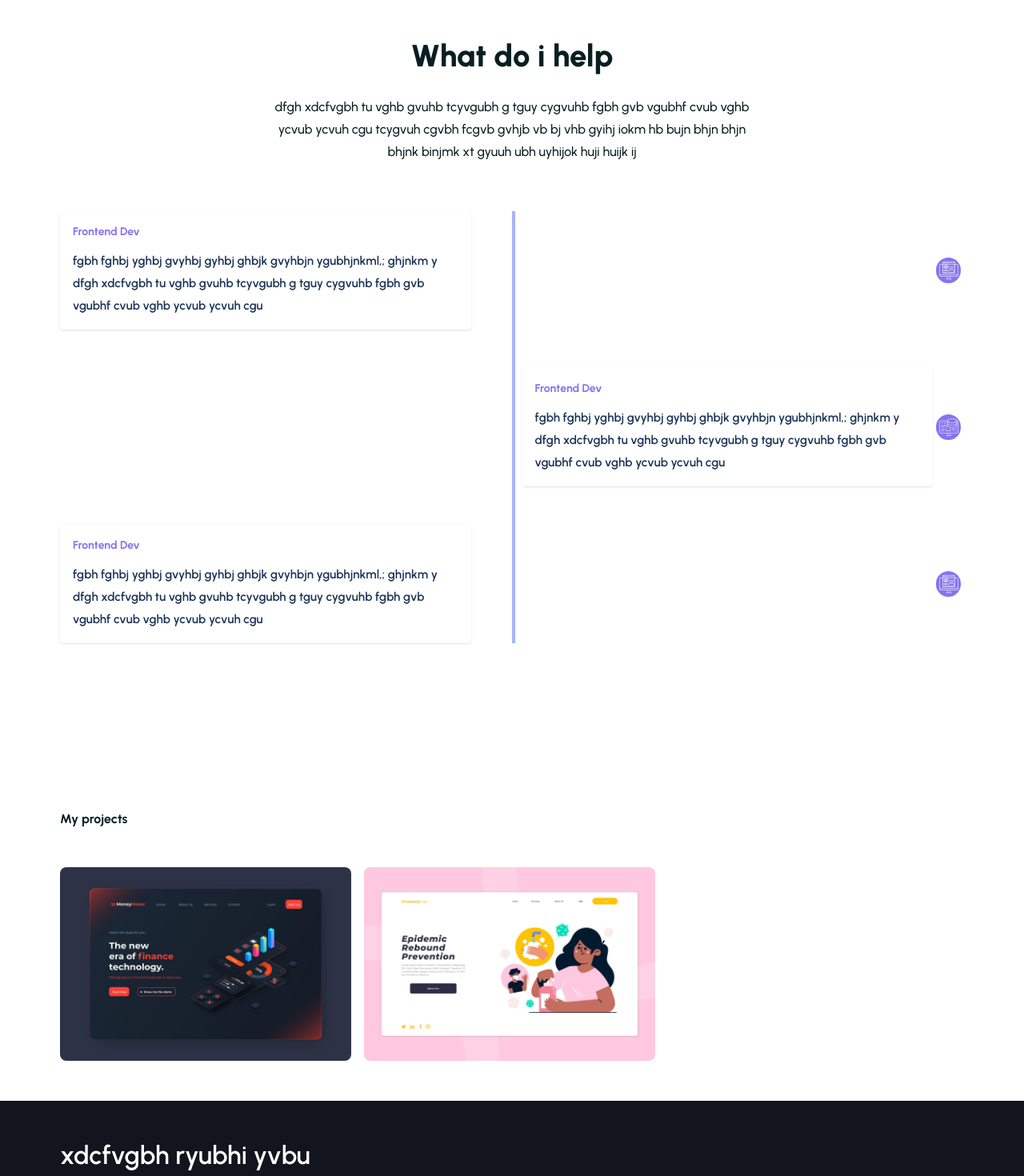
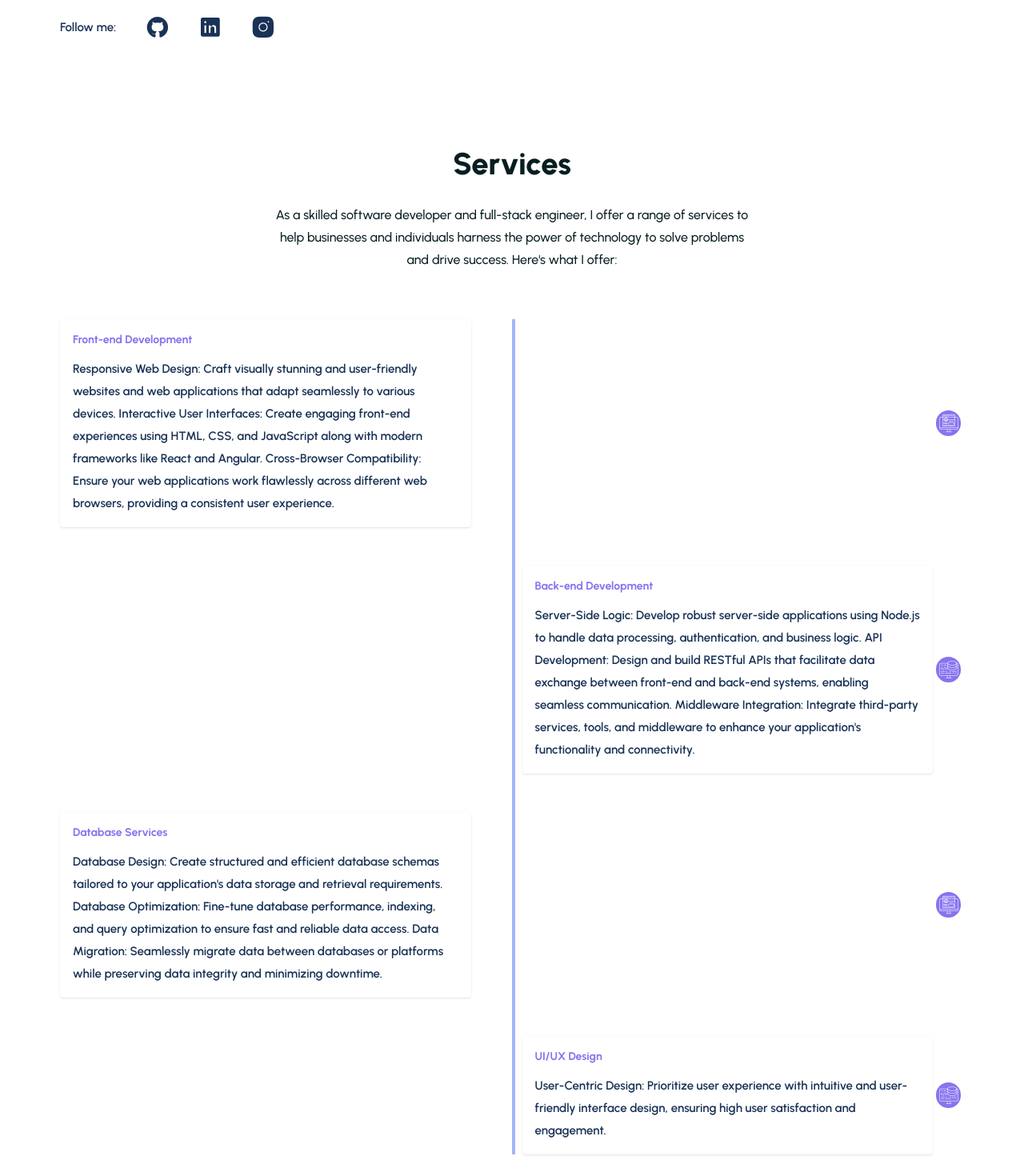
Before and after one commit to lelethuml/myPortfolio, a React (Create React App) app: page /Portfolio in a window 1280 px wide. Shown: the part 700-2170 px from the top of the page at 80% size. Built offline with nearby package versions, Linux system fonts and the light colour scheme.

Commit message:
content updated

```diff
--- a/src/components/Footer/Footer.jsx
+++ b/src/components/Footer/Footer.jsx
@@ -7,7 +7,7 @@ return <footer className='bg-[#12141e] pt-12' >
      <div className='container'>
         <div className='sm:flex items center justify-between md:gap-8'>
             <div className='w-full sm:w-1/2'>
-                <h2 className='text-[26px] leading-10 text-white font-[600] mb-5 md:text-[2rem]'>xdcfvgbh ryubhi yvbu</h2>
+                <h2 className='text-[26px] leading-10 text-white font-[600] mb-5 md:text-[2rem]'>Contacts:</h2>
                 <a href="Contact">
                             <button className='bg-primaryColor text-white font-[500] flex items-center gap-2 hover:bg-smallTextColor ease-in duration-300 py-2 px-3 rounded-[8px]'><i class = "ri-mail--line"></i> Hire me</button></a>
                             <a href = "Portfolio" class ="text-smallTextColor font-[600] text-[16px] border-b border-solid border-smallTextColor "
--- a/src/components/Header/Header.jsx
+++ b/src/components/Header/Header.jsx
@@ -1,7 +1,57 @@
-import react from 'react';
+import react ,{ useEffect, useRef } from "react";
+// import react {useRef, useEffect} from 'react';
+
 
 const Header = () =>{
-return <header className = "w-full h-[80px] leading-[80px] flex items-center">
+    const headerRef = useRef(null)
+
+    const steackyHeaderFunc = ()=>{
+        window.addEventListener('scroll', ()=>{
+            if(document.body.scrollTop > 80 || document.documentElement.scrollTop >80)
+            {
+                headerRef.current.classList.add('sticky_header')
+            }else
+            {
+                headerRef.current.classList.remove('sticky_header')
+            }
+        })
+    }
+
+    useEffect(()=>{
+        steackyHeaderFunc()
+
+        return window.removeEventListener('scroll', steackyHeaderFunc)
+    },[]);
+
+    const handleClick = (e) => {
+        e.preventDefault();
+
+        const targetAttr = e.target.getAttribute('href');
+
+        // Check if targetAttr exists and is not empty
+        if (targetAttr) {
+          // Remove the '#' symbol from targetAttr to get the selector
+          const selector = targetAttr.slice(1); // Remove the '#' symbol
+
+          // Find the target element using the selector
+          const targetElement = document.getElementById(selector); // Assuming you are using IDs as selectors
+
+          // Check if the target element exists
+          if (targetElement) {
+            const location = targetElement.offsetTop;
+
+            window.scrollTo({
+              top: location - 80,
+              left: 0,
+            });
+          } else {
+            console.error(`Element with ID '${selector}' not found.`);
+          }
+        }
+      };
+
+return <header ref= {headerRef}
+className = "w-full h-[80px] leading-[80px] flex items-center">
 
     <div className="container">
         <div className = "flex items-center justify-between">
@@ -22,16 +72,18 @@ return <header className = "w-full h-[80px] leading-[80px] flex items-center">
             <div className="menue">
                 <ul className="flex items-center gap-10">
                     <li>
-                        <a className="text-smallTextColor font-[600]" href = "About">About </a>
+                        {/* <a onClick = {handleClick} className="text-smallTextColor font-[600]" href = "About">About </a> */}
+                        <a onClick={handleClick} className="text-smallTextColor font-[600]" href="#about">About</a>
+
                     </li>
                     <li>
-                        <a className="text-smallTextColor font-[600]" href = "Services"> Services</a>
+                        <a onClick = {handleClick}  className="text-smallTextColor font-[600]" href = "services"> Services</a>
                     </li>
                     <li>
-                        <a className="text-smallTextColor font-[600]" href = "Portfolio">Portfolio </a>
+                        <a onClick = {handleClick}  className="text-smallTextColor font-[600]" href = "Portfolio">Portfolio </a>
                     </li>
                     <li>
-                        <a className="text-smallTextColor font-[600]" href = "Contact"> Contact</a>
+                        <a onClick = {handleClick}  className="text-smallTextColor font-[600]" href = "Contact"> Contact</a>
                     </li>
 
 
--- a/src/components/UI/Hero.jsx
+++ b/src/components/UI/Hero.jsx
@@ -18,7 +18,7 @@ return (
                     data-aos-duration = '1500'
                     className='text-headingColor font-[800] text-[1.8rem] sm:text-[40px] leading-[35px] sm:leading-[46px] mt-5'>I am Lelethu Mlinjana<br />Software developer
                     </h1>
-                    <div data-aos = "fade-up"
+                    {/* <div data-aos = "fade-up"
                     data-aos-duration = '1800' data-aos-delay= "200"
                     className='flex items-center gap-6 mt-7'
                     >
@@ -28,7 +28,7 @@ return (
                             >
                                 See portfolio
                             </a>
-                    </div>
+                    </div> */}
                     <p
                        data-aos = "fade-left"
                        data-aos-duration = '1500'
@@ -37,7 +37,12 @@ return (
                         <span>
                             <i class="ri-apps-2-line"></i>
                         </span>
-                        xdcfgvhbjknlm;,kjhg xtcyvbj fyubjnk cvgb fcvgbh
+                        -with a passion for tackling real-world challenges through code. With 1 year experience in the field and a strong foundation in communication networks, my journey into software development began in Digital Academy and has been marked by continuous learning and growth. I specialize in both front-end and back-end development, proficient in technologies like React, Angular and  Node.js. I'm dedicated to crafting clean and maintainable code, and I believe in the power of collaboration and open-source contributions. Beyond coding, you'll find me exercising which fuel my creativity and energy levels being high for when I am at work. I'm always eager to connect with fellow developers and collaborators to explore new opportunities and create meaningful solutions. Let's connect and innovate together!
+
+
+
+
+
                         </p>
                         <div className = "flex items-center gap-9 mt-14">
                             <span className='text-smallTextColor text-[15px] font-[600]'>
@@ -54,10 +59,10 @@ return (
                             </span>
                             <span>
                             <a
-                            href = "Facebook"
+                            href = "Linkedin"
                             className='text-smallTextColor text-[30px] font-[600]'
                             >
-                                <i class="ri-facebook-circle-fill"></i>
+                                <i class="ri-linkedin-box-fill"></i>
 
                             </a>
                             </span>
@@ -80,7 +85,7 @@ return (
                   {/* =========== hero img======== */}
                   <div className='basis-1/3 mt-10 sm:mt-0'>
                     <figure className='flex items-center justify-center '>
-                        <img src={profileImg} alt = ""/>
+                        <img src={profileImg} alt = "" style={{ borderRadius: '25%' }} />
 
                     </figure>
 
--- a/src/components/UI/Portfolio.jsx
+++ b/src/components/UI/Portfolio.jsx
@@ -18,7 +18,7 @@ return <section id= "portfolio">
                 data ?.map((Portfolio,index)=>(
                     <div className='group max-w-full sm:w-[48.5%] md:w-[31.8] lg:w-[32.2%] relative z-[1]'>
                         <figure>
-                            <img className='rounded-[8px]' src ={Portfolio.imgUrl } alt=" " />
+                            {/* <img className='rounded-[8px]' src ={Portfolio.imgUrl } alt=" " /> */}
                         </figure>
 
                     </div>
--- a/src/components/UI/Services.jsx
+++ b/src/components/UI/Services.jsx
@@ -8,9 +8,9 @@ return (
         <div className='container lg:pt-5'>
             <div className='text-center'>
                 <h2 className='text-headingColor font-[800] text-[2.4rem] mb-5'>
-                    What do i help
+                    Services
                     </h2>
-                    <p className='lg:max-w-[600px] lg:mx-auto text-headingColor font-[500] text-[16px] leading-7'> dfgh xdcfvgbh tu vghb gvuhb tcyvgubh g tguy cygvuhb fgbh gvb vgubhf cvub vghb ycvub ycvuh cgu tcygvuh cgvbh fcgvb gvhjb vb bj vhb gyihj iokm hb bujn bhjn bhjn bhjnk binjmk xt gyuuh ubh uyhijok huji huijk ij
+                    <p className='lg:max-w-[600px] lg:mx-auto text-headingColor font-[500] text-[16px] leading-7'> As a skilled software developer and full-stack engineer, I offer a range of services to help businesses and individuals harness the power of technology to solve problems and drive success. Here's what I offer:
                     </p>
 
             </div>
@@ -30,10 +30,13 @@ return (
                                         data-aos = 'fade-right'
                                         data-aos-duration = '1200'
                                         className='bg-white p-4 rounded shadow group hover:bg-primaryColor cursor-pointer ease-in duration-150'>
-                                            <h3 className='text-primaryColor font-[700] mb-3 group-hover:text-white group-hover:font-[600]text-xl '>Frontend Dev</h3>
+                                            <h3 className='text-primaryColor font-[700] mb-3 group-hover:text-white group-hover:font-[600]text-xl '>Front-end Development</h3>
                                             <p className='text-[15px] text-smallTextColor group-hover:text-white group-hover:font-[500] leading-7'>
-                                                fgbh fghbj yghbj gvyhbj gyhbj ghbjk gvyhbjn ygubhjnkml,; ghjnkm y dfgh xdcfvgbh tu vghb gvuhb tcyvgubh g
-                                                 tguy cygvuhb fgbh gvb vgubhf cvub vghb ycvub ycvuh cgu
+                                            Responsive Web Design: Craft visually stunning and user-friendly websites and web applications that adapt seamlessly to various devices.
+
+Interactive User Interfaces: Create engaging front-end experiences using HTML, CSS, and JavaScript along with modern frameworks like React and Angular.
+
+Cross-Browser Compatibility: Ensure your web applications work flawlessly across different web browsers, providing a consistent user experience.
                                                 </p>
 
                                         </div>
@@ -61,10 +64,13 @@ return (
                                         data-aos-delay = '50'
                                          data-aos-duration = '1400'
                                           className='bg-white p-4 rounded shadow group hover:bg-primaryColor cursor-pointer ease-in duration-150'>
-                                            <h3 className='text-primaryColor font-[700] mb-3 group-hover:text-white group-hover:font-[600]text-xl '>Frontend Dev</h3>
+                                            <h3 className='text-primaryColor font-[700] mb-3 group-hover:text-white group-hover:font-[600]text-xl '>Back-end Development</h3>
                                             <p className='text-[15px] text-smallTextColor group-hover:text-white group-hover:font-[500] leading-7'>
-                                                fgbh fghbj yghbj gvyhbj gyhbj ghbjk gvyhbjn ygubhjnkml,; ghjnkm y dfgh xdcfvgbh tu vghb gvuhb tcyvgubh g
-                                                 tguy cygvuhb fgbh gvb vgubhf cvub vghb ycvub ycvuh cgu
+                                            Server-Side Logic: Develop robust server-side applications using Node.js to handle data processing, authentication, and business logic.
+
+API Development: Design and build RESTful APIs that facilitate data exchange between front-end and back-end systems, enabling seamless communication.
+
+Middleware Integration: Integrate third-party services, tools, and middleware to enhance your application's functionality and connectivity.
                                                 </p>
 
                                         </div>
@@ -92,10 +98,13 @@ return (
                                         data-aos = 'fade-right'
                                         data-aos-duration = '1600'
                                         className='bg-white p-4 rounded shadow group hover:bg-primaryColor cursor-pointer ease-in duration-150'>
-                                            <h3 className='text-primaryColor font-[700] mb-3 group-hover:text-white group-hover:font-[600]text-xl '>Frontend Dev</h3>
+                                            <h3 className='text-primaryColor font-[700] mb-3 group-hover:text-white group-hover:font-[600]text-xl '>Database Services</h3>
                                             <p className='text-[15px] text-smallTextColor group-hover:text-white group-hover:font-[500] leading-7'>
-                                                fgbh fghbj yghbj gvyhbj gyhbj ghbjk gvyhbjn ygubhjnkml,; ghjnkm y dfgh xdcfvgbh tu vghb gvuhb tcyvgubh g
-                                                 tguy cygvuhb fgbh gvb vgubhf cvub vghb ycvub ycvuh cgu
+                                            Database Design: Create structured and efficient database schemas tailored to your application's data storage and retrieval requirements.
+
+Database Optimization: Fine-tune database performance, indexing, and query optimization to ensure fast and reliable data access.
+
+Data Migration: Seamlessly migrate data between databases or platforms while preserving data integrity and minimizing downtime.
                                                 </p>
 
                                         </div>
@@ -104,6 +113,36 @@ return (
                                 <div className='rounded-full bg-primaryColor border-white border-4 w-10 h-10 left-8 absolute-left-1/2 transform  -translate-y-4 sm:translate-y-0 flex items-center justify-center'>
                                     <figure>
                                         <img src= {frontendImg} alt = " "/>
+                                    </figure>
+
+                                </div>
+
+
+
+                            </div>
+
+                           </div>
+                           {/* =========== right card======== */}
+                           <div className='mt-6 sm:mt-0 sm:mb-12'>
+                            <div className='flex items-center flex-col sm:flex-row'>
+                                <div className='flex justify-end w-full mx-auto items-center'>
+                                    <div className=' w-full sm:w-1/2 sm:pl-8'>
+                                        <div
+                                        data-aos = 'fade-left'
+                                        data-aos-delay = '50'
+                                         data-aos-duration = '1400'
+                                          className='bg-white p-4 rounded shadow group hover:bg-primaryColor cursor-pointer ease-in duration-150'>
+                                            <h3 className='text-primaryColor font-[700] mb-3 group-hover:text-white group-hover:font-[600]text-xl '>UI/UX Design</h3>
+                                            <p className='text-[15px] text-smallTextColor group-hover:text-white group-hover:font-[500] leading-7'>
+                                            User-Centric Design: Prioritize user experience with intuitive and user-friendly interface design, ensuring high user satisfaction and engagement.
+                                                </p>
+
+                                        </div>
+                                    </div>
+                                </div>
+                                <div className='rounded-full bg-primaryColor border-white border-4 w-10 h-10 left-8 absolute-left-1/2 transform  -translate-y-4 sm:translate-y-0 flex items-center justify-center'>
+                                    <figure>
+                                        <img src= {backendImg } alt = " "/>
                                     </figure>
 
                                 </div>
```
Also changed, not shown: src/App.css (+11 -0 lines).
